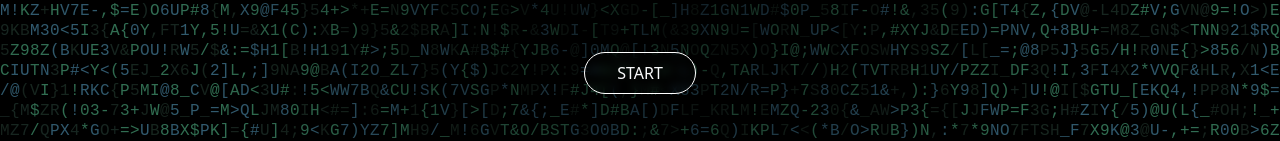
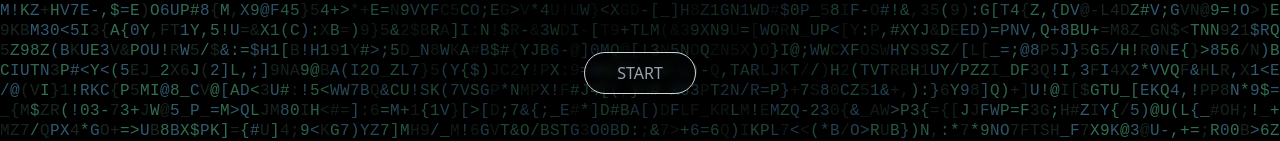
Before and after one commit to liuchiawei/ai-quiz, a Next.js app: page / in a window 1280 px wide. Shown: the part 477-618 px from the top of the page. Built offline with nearby package versions, Linux system fonts and the light colour scheme.

Commit message:
style - top page start-btn

```diff
--- a/components/HeaderTitle.tsx
+++ b/components/HeaderTitle.tsx
@@ -43,7 +43,7 @@ export default function HeaderTitle() {
             ease: "easeOut",
             delay: 0.3 * i,
           })}
-          className="mt-8 cursor-pointer border border-white rounded-full backdrop-blur-xs text-gray-50 px-8 py-2 relative z-10 transition-all hover:shadow-xl hover:shadow-green-500/50 active:translate-y-1 overflow-hidden after:absolute after:left-0 after:top-0 after:z-0 after:right-full after:h-full after:bg-white/30  after:transition-all after:duration-200 hover:after:right-0 hover:text-white"
+          className="mt-8 cursor-pointer border border-gray-300 rounded-full backdrop-blur-xs text-gray-400 px-8 py-2 relative z-10 transition-all hover:text-gray-50 hover:shadow-lg hover:shadow-emerald-500/50 active:translate-y-1 overflow-hidden after:absolute after:left-0 after:top-0 after:-z-10 after:right-full after:h-full after:bg-emerald-500/30  after:transition-all after:duration-200 hover:after:right-0 hover:text-white"
         >
           START
         </motion.button>
```
